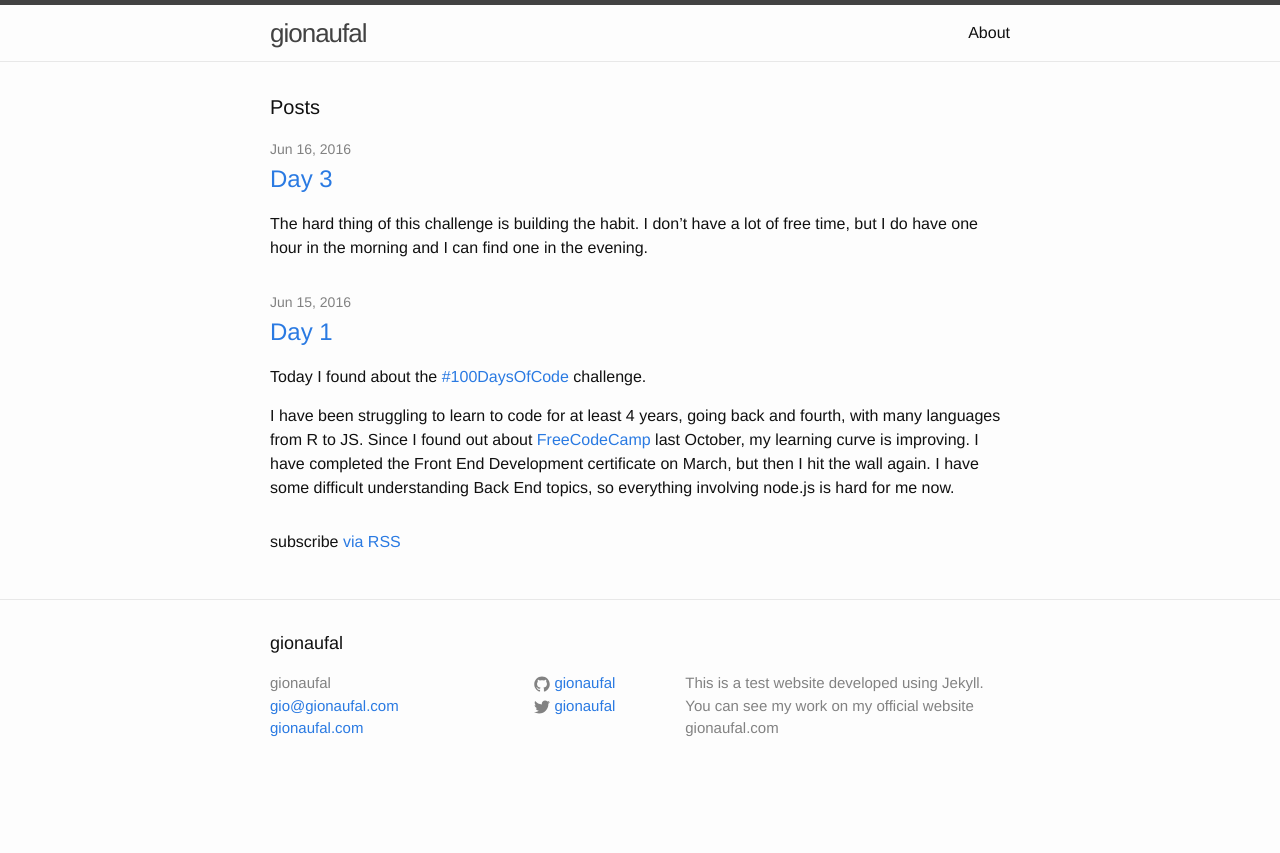
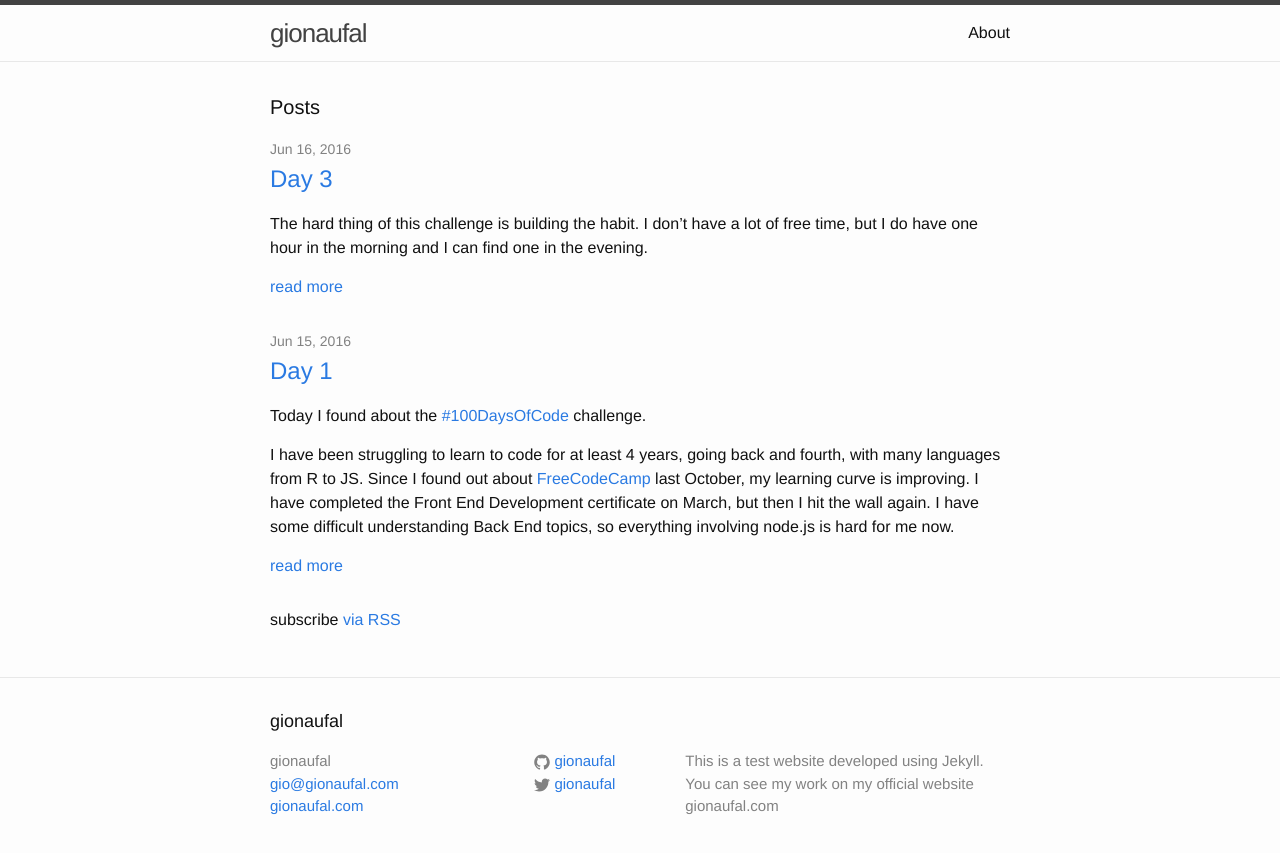
Before and after one commit to gionaufal/blog, a Jekyll site: the page built from index.html, in a window 1280 px wide. Shown: the top 853 px of the page. Built offline with Jekyll 4.4.1, drawn with Linux system fonts in a browser that asks for light colours.

Commit message:
add a 'read more' link at the end of the excerpt in home

```diff
--- a/index.html
+++ b/index.html
@@ -15,6 +15,7 @@ layout: default
           <a class="post-link" href="{{ post.url | prepend: site.baseurl }}">{{ post.title }}</a>
         </h2>
         {{ post.excerpt }}
+        <a href="{{ post.url | prepend: site.baseurl }}">read more</a>
 
       </li>
     {% endfor %}
```
